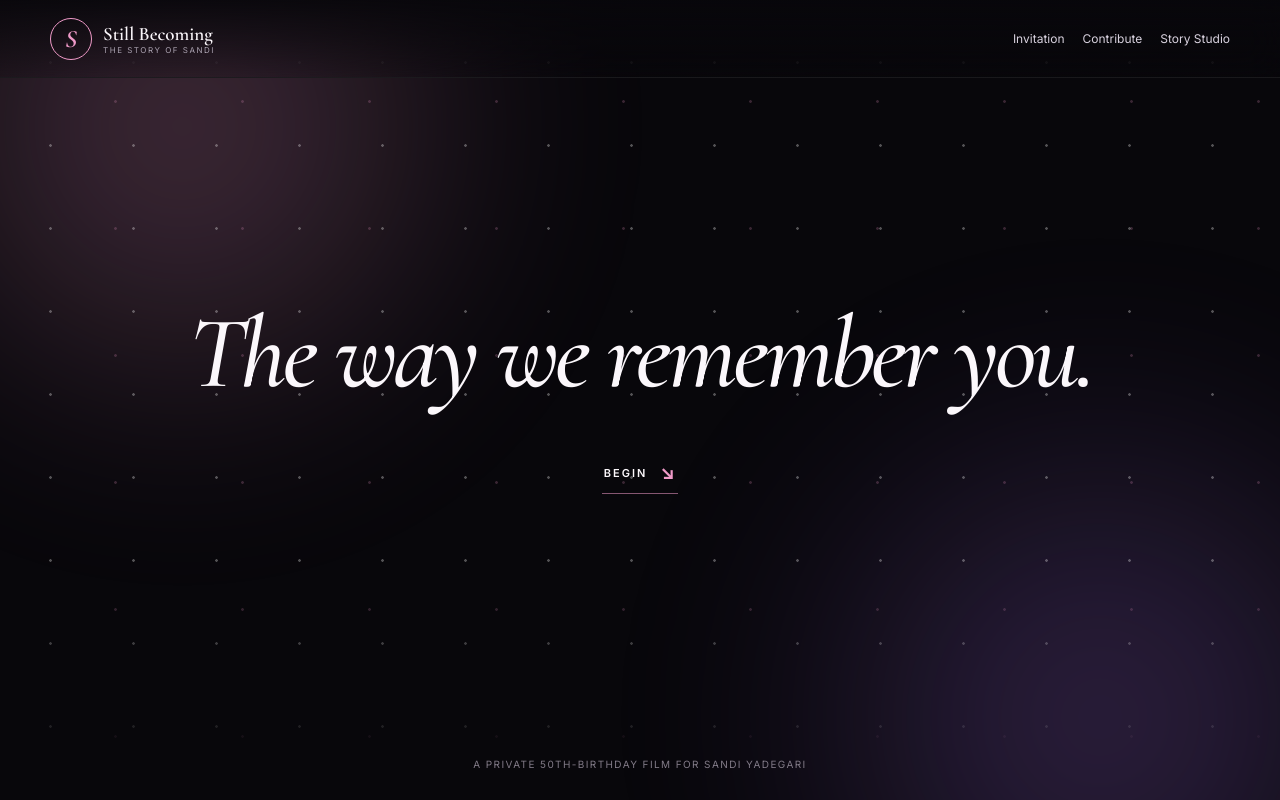
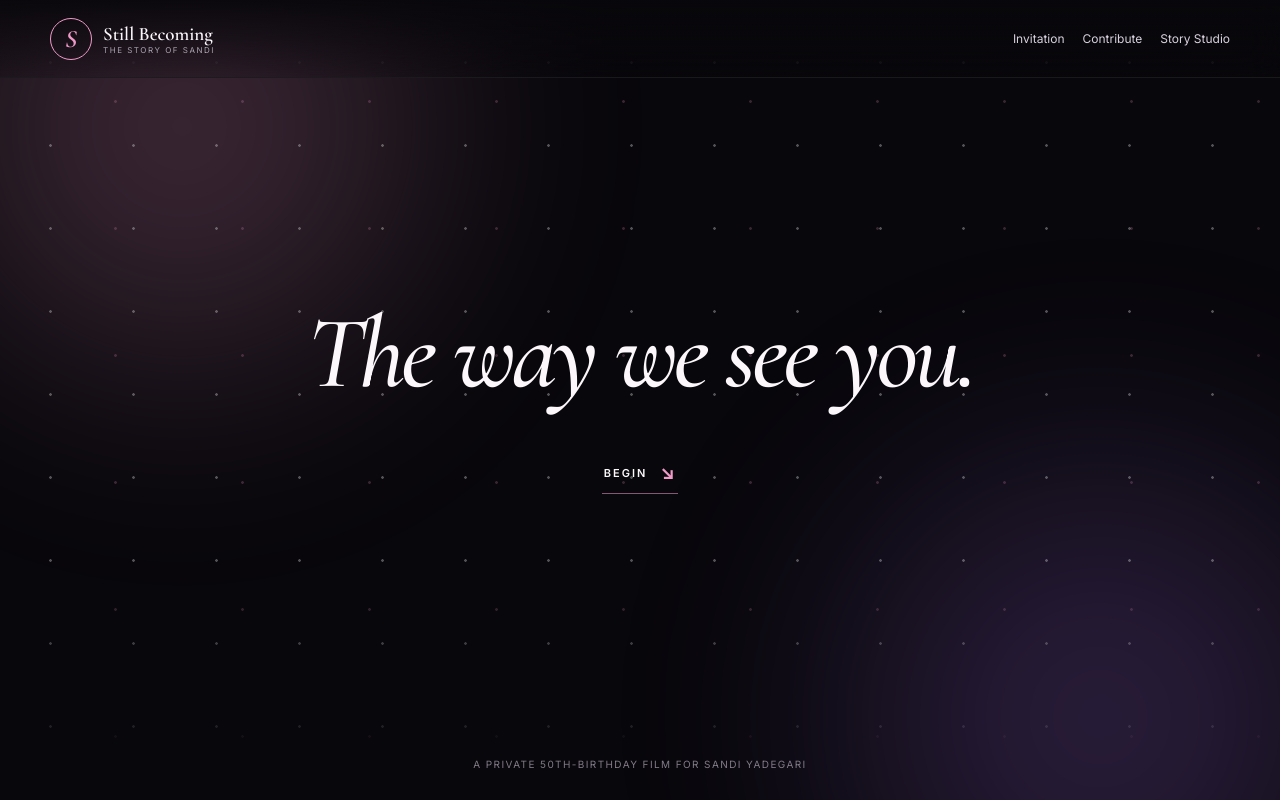
Before and after one commit to taldagan731/sandi50th, a Next.js app: page / in a window 1280 px wide. Shown: the top 800 px of the page. Built offline with nearby package versions, Linux system fonts and the light colour scheme.

Commit message:
Use present-tense homepage hero

```diff
--- a/components/OpeningExperience.tsx
+++ b/components/OpeningExperience.tsx
@@ -47,7 +47,7 @@ export function OpeningExperience() {
               transition={{ delay: reduceMotion ? 0 : 0.6, duration: 1 }}
               onAnimationComplete={() => setIntroDone(true)}
             >
-              The way we remember you.
+              The way we see you.
             </motion.p>
             <motion.button
               className="beginButton"
```
